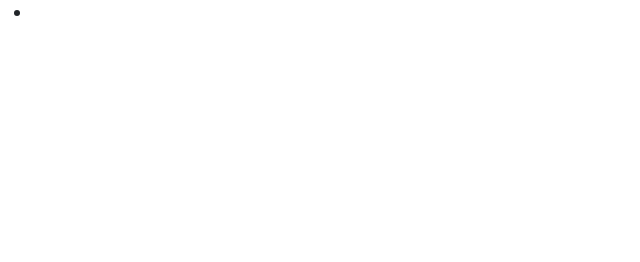
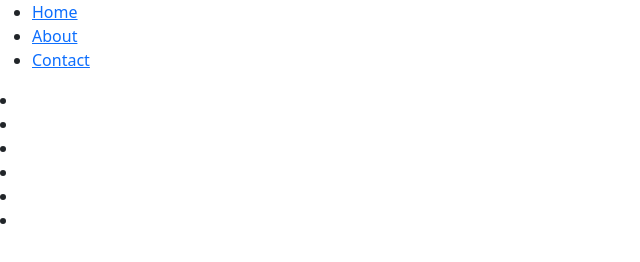
Before and after one commit to mikesealey/ci_pp1, a plain HTML site: page assets/html/index.html in a window 1280 px wide. Shown: the whole page, without its empty margins (0-640 px from the left). Drawn offline with nearby package versions, Linux system fonts and the light colour scheme.

Commit message:
builds out structure for navigation and footer

```diff
--- a/assets/html/index.html
+++ b/assets/html/index.html
@@ -11,9 +11,38 @@
     <nav>
         <ul>
             <li>
-                <a href="home"
+                <a href="index.html" >Home</a>
+            </li>
+            <li>
+                <a href="about.html" >About</a>
+            </li>
+            <li>
+                <a href="contact.html" >Contact</a>
             </li>
         </ul>
     </nav>
+
+    <footer>
+        <ul></ul>
+            <li>
+                <a href="https://www.facebook.com"><i class="fa-brands fa-facebook"></i></a>
+            </li>
+            <li>
+                <a href="https://www.instagram.com"><i class="fa-brands fa-instagram"></i></a>
+            </li>
+            <li>
+                <a href="https://www.twitter.com"><i class="fa-brands fa-twitter"></i></a>
+            </li>
+            <li>
+                <a href="https://www.youtube.com"><i class="fa-brands fa-youtube"></i></a>
+            </li>
+            <li>
+                <a href="https://www.linkedin.com"><i class="fa-brands fa-linkedin"></i></a>
+            </li>
+            <li>
+                <a href="https://www.etsy.com"><i class="fa-brands fa-etsy"></i></a>
+            </li>
+        </ul>
+    </footer>
 </body>
 </html>
```
